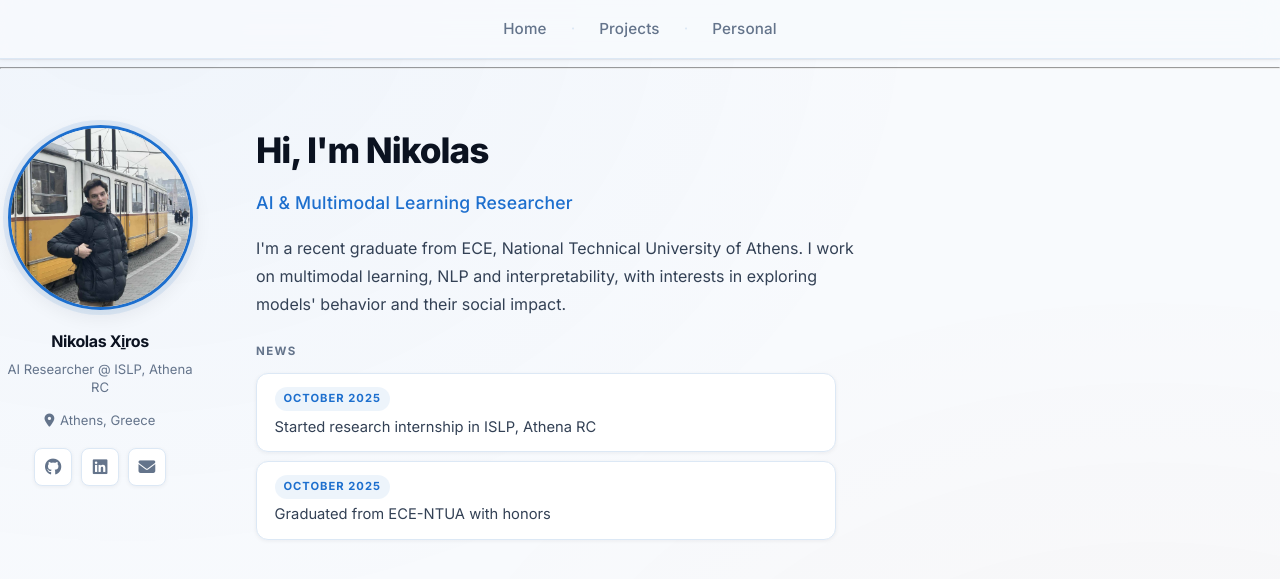
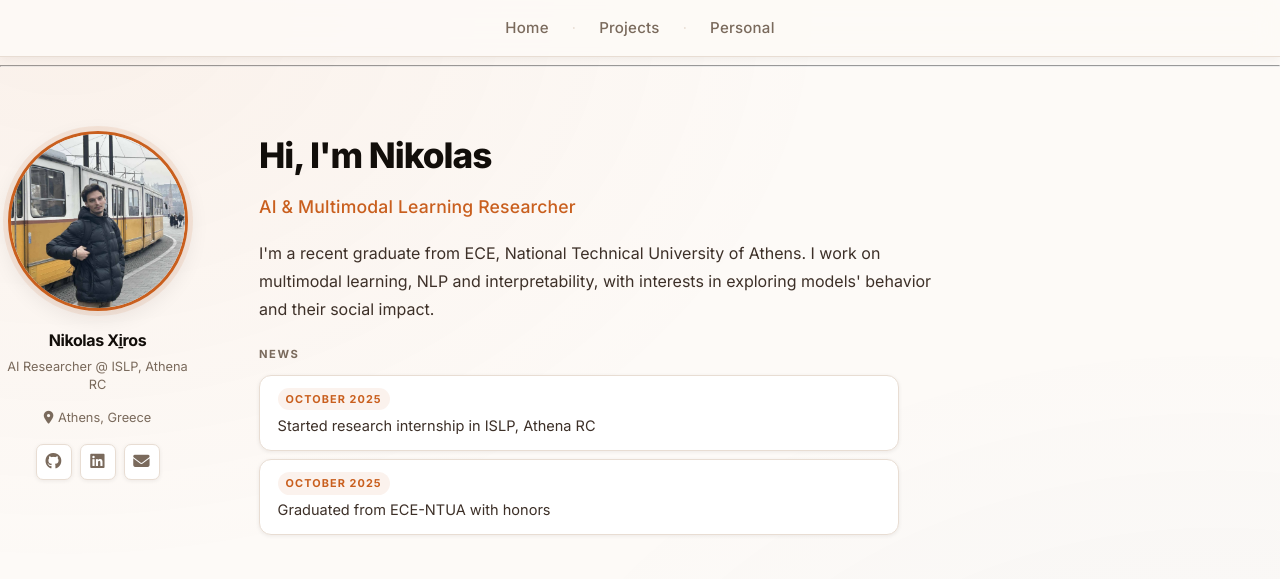
Before and after one commit to nickxir12/nickxir12.github.io, a Jekyll site: the page built from index.md, in a window 1280 px wide. Shown: the top 579 px of the page. Built offline with Jekyll 4.4.1, drawn with Linux system fonts in a browser that asks for light colours; some web fonts are replaced.

Commit message:
Warm light palette, wider home, quote inline under photo

```diff
--- a/assets/css/custom.css
+++ b/assets/css/custom.css
@@ -3,34 +3,41 @@
 @import url('https://fonts.googleapis.com/css2?family=Playfair+Display:ital,wght@0,400;0,500;1,400;1,500&display=swap');
 
 /* =============================
-   DESIGN TOKENS — light professional
+   DESIGN TOKENS
 ============================= */
 :root {
-  --bg:             #f8fafd;
-  --bg-surface:     #ffffff;
-  --bg-card:        #ffffff;
-  --bg-card-hover:  #f0f7ff;
+  /* Background */
+  --bg:           #fdfaf7;
+  --bg-surface:   #ffffff;
+  --bg-card:      #ffffff;
+  --bg-card-hover:#fff8f2;
 
-  --border:         #dce8f5;
-  --border-hover:   #93c5fd;
+  /* Borders */
+  --border:       #e8ddd3;
+  --border-hover: #f4845f;
 
-  --accent:         #1d6fce;
-  --accent-light:   rgba(29,111,206,0.08);
-  --accent-2:       #db620b;
-  --accent-green:   #0e7a45;
+  /* Accents */
+  --accent:        #c95f1e;   /* warm orange */
+  --accent-light:  rgba(201,95,30,0.08);
+  --accent-deep:   #9c3d08;
+  --accent-blue:   #2d6da8;   /* contrast blue for links/badges */
+  --accent-green:  #1a6e45;
 
-  --text-primary:   #0f1724;
-  --text-secondary: #334155;
-  --text-muted:     #64748b;
-  --heading:        #0b1220;
+  /* Text */
+  --text-primary:  #1a1410;
+  --text-secondary:#3d3028;
+  --text-muted:    #7a6a5c;
+  --heading:       #120e0a;
 
-  --radius-sm:  8px;
-  --radius-md:  12px;
-  --radius-lg:  18px;
+  /* Radii */
+  --radius-sm: 7px;
+  --radius-md: 12px;
+  --radius-lg: 18px;
 
-  --shadow-sm:  0 1px 4px rgba(15,23,36,0.06);
-  --shadow-md:  0 6px 20px rgba(15,23,36,0.08);
-  --shadow-lg:  0 14px 40px rgba(15,23,36,0.11);
+  /* Shadows */
+  --shadow-sm: 0 1px 4px rgba(30,15,5,0.07);
+  --shadow-md: 0 6px 22px rgba(30,15,5,0.09);
+  --shadow-lg: 0 14px 40px rgba(30,15,5,0.12);
 }
 
 /* =============================
@@ -50,14 +57,13 @@ html, body {
   -webkit-font-smoothing: antialiased;
 }
 
-/* Subtle radial tints */
 body::before {
   content: '';
   position: fixed;
   inset: 0;
   background:
-    radial-gradient(ellipse at 10% 0%, rgba(29,111,206,0.04) 0, transparent 50%),
-    radial-gradient(ellipse at 90% 100%, rgba(219,98,11,0.03) 0, transparent 50%);
+    radial-gradient(ellipse at 5% 0%,   rgba(201,95,30,0.06)  0, transparent 45%),
+    radial-gradient(ellipse at 95% 100%, rgba(45,109,168,0.04) 0, transparent 45%);
   pointer-events: none;
   z-index: 0;
 }
@@ -73,20 +79,19 @@ h1, h2, h3, h4, h5, h6 {
   margin-top: 0;
 }
 
-h1 { font-size: 2.5rem; line-height: 1.15; }
+h1 { font-size: 2.6rem; line-height: 1.14; }
 h2 { font-size: 1.85rem; }
 h3 { font-size: 1.25rem; }
 
 p, li { color: var(--text-secondary); font-size: 1.0rem; line-height: 1.75; }
 
 a {
-  color: var(--accent);
+  color: var(--accent-blue);
   text-decoration: none;
-  transition: color 0.2s ease;
+  transition: color 0.18s ease;
 }
-a:hover { color: #1558a8; }
+a:hover { color: var(--accent); }
 
-/* Hide GitHub Pages skip link */
 a.skip-to-content {
   display: none !important;
   visibility: hidden !important;
@@ -98,17 +103,17 @@ a.skip-to-content {
    ANIMATIONS
 ============================= */
 @keyframes fadeUp {
-  from { opacity: 0; transform: translateY(22px); }
+  from { opacity: 0; transform: translateY(20px); }
   to   { opacity: 1; transform: translateY(0); }
 }
 
 /* =============================
-   HEADER (hide default)
+   HEADER (hide default Cayman)
 ============================= */
 .page-header { display: none !important; }
 
 /* =============================
-   NAVIGATION
+   NAVIGATION — warm cream bar
 ============================= */
 .top-nav {
   position: sticky;
@@ -117,45 +122,45 @@ a.skip-to-content {
   width: 100vw;
   margin-left: calc(50% - 50vw);
   margin-right: calc(50% - 50vw);
-  margin-bottom: 0;
   padding: 0;
-  background: rgba(248,250,253,0.88);
-  backdrop-filter: blur(16px) saturate(160%);
-  -webkit-backdrop-filter: blur(16px) saturate(160%);
-  border-bottom: 1px solid var(--border);
-  box-shadow: 0 1px 0 rgba(15,23,36,0.04), var(--shadow-sm);
+  /* warm tinted glass */
+  background: rgba(253,250,247,0.90);
+  backdrop-filter: blur(14px) saturate(140%);
+  -webkit-backdrop-filter: blur(14px) saturate(140%);
+  border-bottom: 1.5px solid var(--border);
+  box-shadow: 0 2px 10px rgba(30,15,5,0.06);
 }
 
 .nav-links {
-  max-width: 1280px;
+  max-width: 1300px;
   margin: 0 auto;
-  padding: 0 2.5rem;
+  padding: 0 3rem;
   display: flex;
   align-items: center;
   justify-content: center;
-  gap: 0.2rem;
-  height: 58px;
+  gap: 0.15rem;
+  height: 56px;
 }
 
 .nav-links a {
   position: relative;
   color: var(--text-muted);
   font-weight: 500;
-  font-size: 0.95rem;
-  letter-spacing: 0.01em;
-  padding: 0.45rem 1.1rem;
+  font-size: 0.94rem;
+  letter-spacing: 0.015em;
+  padding: 0.42rem 1.15rem;
   border-radius: var(--radius-sm);
-  transition: color 0.2s ease, background 0.2s ease;
+  transition: color 0.18s ease, background 0.18s ease;
   text-decoration: none;
 }
 
 .nav-links a::after {
   content: '';
   position: absolute;
-  bottom: 2px;
+  bottom: 3px;
   left: 50%;
   transform: translateX(-50%) scaleX(0);
-  width: 55%;
+  width: 50%;
   height: 2px;
   background: var(--accent);
   border-radius: 2px;
@@ -163,7 +168,7 @@ a.skip-to-content {
 }
 
 .nav-links a:hover {
-  color: var(--text-primary);
+  color: var(--accent);
   background: var(--accent-light);
 }
 
@@ -179,36 +184,36 @@ a.skip-to-content {
 
 .nav-links .sep {
   color: var(--border);
-  margin: 0 0.2rem;
-  font-size: 1rem;
+  margin: 0 0.15rem;
+  font-size: 0.9rem;
   user-select: none;
 }
 
 /* =============================
-   LAYOUT — wider content
+   LAYOUT — full-width content
 ============================= */
 .main-content {
   position: relative;
   z-index: 1;
-  max-width: 1280px;
+  max-width: 1300px;
   margin: 0 auto;
-  padding: 2rem 3rem 5rem;
+  padding: 0 3rem 5rem;
 }
 
 /* =============================
-   HERO SECTION
+   HERO — spans full content width
 ============================= */
 .hero-banner {
-  padding: 3rem 0 2rem;
-  max-width: 1280px;
+  padding: 3.5rem 0 2.5rem;
+  max-width: 1300px;
   margin: 0 auto;
-  animation: fadeUp 0.65s ease-out both;
+  animation: fadeUp 0.6s ease-out both;
 }
 
 .hero-inner {
   display: flex;
   align-items: flex-start;
-  gap: 3.5rem;
+  gap: 4rem;
   flex-wrap: wrap;
 }
 
@@ -219,53 +224,53 @@ a.skip-to-content {
   flex-direction: column;
   align-items: center;
   text-align: center;
-  width: 200px;
+  width: 195px;
 }
 
 .hero-pic {
-  width: 185px;
-  height: 185px;
+  width: 180px;
+  height: 180px;
   border-radius: 50%;
   object-fit: cover;
   border: 3px solid var(--accent);
-  box-shadow: 0 0 0 5px rgba(29,111,206,0.10), var(--shadow-md);
+  box-shadow: 0 0 0 5px rgba(201,95,30,0.10), var(--shadow-md);
   transition: box-shadow 0.3s ease, transform 0.3s ease;
 }
 
 .hero-pic:hover {
-  box-shadow: 0 0 0 8px rgba(29,111,206,0.14), var(--shadow-lg);
-  transform: scale(1.02);
+  box-shadow: 0 0 0 8px rgba(201,95,30,0.14), var(--shadow-lg);
+  transform: scale(1.025);
 }
 
-.profile-info { margin-top: 1.1rem; width: 100%; }
+.profile-info { margin-top: 1rem; width: 100%; }
 
 .profile-name {
   font-size: 1.0rem;
   font-weight: 700;
   color: var(--heading);
-  margin: 0 0 0.3rem;
+  margin: 0 0 0.25rem;
 }
 
 .profile-role {
-  font-size: 0.82rem;
+  font-size: 0.8rem;
   color: var(--text-muted);
-  margin: 0 0 0.3rem;
+  margin: 0 0 0.25rem;
   line-height: 1.4;
 }
 
 .profile-location {
-  font-size: 0.82rem;
+  font-size: 0.8rem;
   color: var(--text-muted);
-  margin-bottom: 1rem;
+  margin-bottom: 0.9rem;
   display: flex;
   align-items: center;
   justify-content: center;
-  gap: 0.35rem;
+  gap: 0.3rem;
 }
 
 .profile-links {
   display: flex;
-  gap: 0.55rem;
+  gap: 0.5rem;
   justify-content: center;
   flex-wrap: wrap;
 }
@@ -274,42 +279,40 @@ a.skip-to-content {
   display: inline-flex;
   align-items: center;
   justify-content: center;
-  width: 38px;
-  height: 38px;
+  width: 36px;
+  height: 36px;
   border-radius: var(--radius-sm);
   background: var(--bg-surface);
-  border: 1px solid var(--border);
+  border: 1.5px solid var(--border);
   color: var(--text-muted);
   font-size: 0;
   transition: all 0.2s ease;
   box-shadow: var(--shadow-sm);
 }
 
-.profile-links a i {
-  font-size: 1.05rem;
-}
+.profile-links a i { font-size: 1.02rem; }
 
 .profile-links a:hover {
   background: var(--accent-light);
-  border-color: var(--border-hover);
+  border-color: var(--accent);
   color: var(--accent);
   transform: translateY(-2px);
-  box-shadow: 0 4px 12px rgba(29,111,206,0.18);
+  box-shadow: 0 4px 12px rgba(201,95,30,0.18);
 }
 
-/* Hero text column */
+/* Hero text — takes all remaining width */
 .hero-content {
   flex: 1 1 0;
   min-width: 0;
-  padding-top: 0.4rem;
+  padding-top: 0.3rem;
 }
 
 .hero-content h1 {
-  font-size: 2.55rem;
+  font-size: 2.6rem;
   font-weight: 800;
   letter-spacing: -1px;
   color: var(--heading);
-  margin-bottom: 0.4rem;
+  margin-bottom: 0.35rem;
   line-height: 1.1;
 }
 
@@ -317,7 +320,7 @@ a.skip-to-content {
   font-size: 1.1rem !important;
   font-weight: 500;
   color: var(--accent) !important;
-  margin-bottom: 0.9rem !important;
+  margin-bottom: 0.85rem !important;
   letter-spacing: 0.01em;
 }
 
@@ -325,8 +328,8 @@ a.skip-to-content {
   font-size: 1.0rem;
   color: var(--text-secondary);
   line-height: 1.75;
-  max-width: 620px;
-  margin-bottom: 1.5rem;
+  max-width: 680px;
+  margin-bottom: 1.4rem;
 }
 
 .hero-banner h1 {
@@ -350,20 +353,20 @@ a.skip-to-content {
   display: flex;
   flex-direction: column;
   align-items: center;
-  animation: fadeUp 0.65s ease-out both;
+  animation: fadeUp 0.6s ease-out both;
   text-align: center;
 }
 
 .section-box h1 {
-  font-size: 1.7rem;
-  margin-bottom: 1.5rem;
+  font-size: 1.65rem;
+  margin-bottom: 1.4rem;
   color: var(--heading);
   border-bottom: none;
   padding: 0;
 }
 
 .section-box h3 {
-  font-size: 1.15rem;
+  font-size: 1.1rem;
   font-weight: 600;
   margin-top: 1.2rem;
   color: var(--heading);
@@ -384,47 +387,47 @@ a.skip-to-content {
   font-size: 1.5rem !important;
   font-weight: 700;
   color: var(--heading) !important;
-  margin-bottom: 0.4rem !important;
+  margin-bottom: 0.35rem !important;
   letter-spacing: -0.3px;
 }
 
 .section-title::after {
   content: '';
   display: block;
-  width: 36px;
+  width: 34px;
   height: 3px;
-  background: linear-gradient(90deg, var(--accent), var(--accent-2));
+  background: linear-gradient(90deg, var(--accent), var(--accent-blue));
   border-radius: 2px;
-  margin: 0.5rem auto 0;
+  margin: 0.45rem auto 0;
 }
 
 /* =============================
    NEWS ITEMS
 ============================= */
 .news-heading {
-  font-size: 0.72rem;
+  font-size: 0.7rem;
   font-weight: 700;
-  letter-spacing: 0.12em;
+  letter-spacing: 0.14em;
   text-transform: uppercase;
   color: var(--text-muted);
-  margin: 1.5rem 0 0.7rem;
+  margin: 1.4rem 0 0.65rem;
 }
 
 .news-section {
   display: flex;
   flex-direction: column;
-  gap: 0.55rem;
+  gap: 0.5rem;
   width: 100%;
-  max-width: 580px;
+  max-width: 640px;
 }
 
 .news-item {
   background: var(--bg-surface);
-  border: 1px solid var(--border);
+  border: 1.5px solid var(--border);
   border-radius: var(--radius-md);
-  padding: 0.8rem 1.1rem;
+  padding: 0.78rem 1.1rem;
   box-shadow: var(--shadow-sm);
-  transition: border-color 0.22s ease, background 0.22s ease, transform 0.22s ease, box-shadow 0.22s ease;
+  transition: border-color 0.2s, background 0.2s, transform 0.2s, box-shadow 0.2s;
   cursor: default;
   text-align: left;
 }
@@ -432,27 +435,27 @@ a.skip-to-content {
 .news-item:hover {
   border-color: var(--border-hover);
   background: var(--bg-card-hover);
-  transform: translateX(4px);
+  transform: translateX(5px);
   box-shadow: var(--shadow-md);
 }
 
 .news-date {
   display: inline-block;
-  font-size: 0.7rem;
+  font-size: 0.68rem;
   font-weight: 700;
-  letter-spacing: 0.09em;
+  letter-spacing: 0.1em;
   text-transform: uppercase;
   color: var(--accent);
   background: var(--accent-light);
-  padding: 0.15rem 0.55rem;
+  padding: 0.12rem 0.5rem;
   border-radius: 99px;
-  margin-bottom: 0.3rem;
+  margin-bottom: 0.28rem;
 }
 
 .news-item p {
   margin: 0;
   color: var(--text-secondary) !important;
-  font-size: 0.92rem !important;
+  font-size: 0.91rem !important;
   line-height: 1.55;
 }
 
@@ -462,23 +465,23 @@ a.skip-to-content {
 .project-list {
   display: flex;
   flex-direction: column;
-  gap: 1.1rem;
+  gap: 1.05rem;
   align-items: stretch;
   width: 100%;
-  max-width: 960px;
-  margin: 1.5rem auto 0;
+  max-width: 980px;
+  margin: 1.4rem auto 0;
 }
 
 .project-card {
   width: 100%;
   text-align: left;
-  padding: 1.5rem 1.9rem;
+  padding: 1.45rem 1.85rem;
   background: var(--bg-surface);
-  border: 1px solid var(--border);
+  border: 1.5px solid var(--border);
   border-radius: var(--radius-lg);
   box-shadow: var(--shadow-sm);
   cursor: default;
-  transition: border-color 0.22s ease, background 0.22s ease, transform 0.22s ease, box-shadow 0.22s ease;
+  transition: border-color 0.2s, background 0.2s, transform 0.2s, box-shadow 0.2s;
   position: relative;
   overflow: hidden;
 }
@@ -488,9 +491,9 @@ a.skip-to-content {
   position: absolute;
   top: 0; left: 0; right: 0;
   height: 3px;
-  background: linear-gradient(90deg, var(--accent), var(--accent-2));
+  background: linear-gradient(90deg, var(--accent), var(--accent-blue));
   opacity: 0;
-  transition: opacity 0.22s ease;
+  transition: opacity 0.2s;
 }
 
 .project-card:hover {
@@ -502,44 +505,34 @@ a.skip-to-content {
 
 .project-card:hover::before { opacity: 1; }
 
-.project-card h3 {
-  font-size: 1.1rem;
-  color: var(--heading);
-  margin-bottom: 0.3rem;
-}
+.project-card h3 { font-size: 1.08rem; color: var(--heading); margin-bottom: 0.28rem; }
 
 .project-card p {
   color: var(--text-secondary) !important;
-  font-size: 0.93rem !important;
-  margin: 0.25rem 0;
+  font-size: 0.92rem !important;
+  margin: 0.22rem 0;
   line-height: 1.65;
 }
 
-.project-card em {
-  color: var(--text-muted) !important;
-  font-style: italic;
-}
+.project-card em { color: var(--text-muted) !important; font-style: italic; }
 
 .conference-note {
   display: block;
-  margin-top: 0.4rem;
+  margin-top: 0.38rem;
   font-size: 0.82rem !important;
   color: var(--accent-green) !important;
-  font-style: normal;
   font-weight: 600;
 }
 
 /* =============================
-   INTEREST / GENERIC CARDS
+   GENERIC CARDS
 ============================= */
 .card-grid {
   display: grid;
   grid-template-columns: repeat(2, 1fr);
-  gap: 1.5rem;
-  margin-top: 1.5rem;
-  max-width: 960px;
-  margin-left: auto;
-  margin-right: auto;
+  gap: 1.4rem;
+  margin: 1.4rem auto 0;
+  max-width: 980px;
 }
 
 @media (max-width: 768px) {
@@ -548,12 +541,12 @@ a.skip-to-content {
 
 .card {
   background: var(--bg-surface);
-  padding: 1.4rem 1.7rem;
+  padding: 1.35rem 1.65rem;
   border-radius: var(--radius-lg);
   text-align: center;
-  border: 1px solid var(--border);
+  border: 1.5px solid var(--border);
   box-shadow: var(--shadow-sm);
-  transition: border-color 0.22s ease, background 0.22s ease, transform 0.22s ease, box-shadow 0.22s ease;
+  transition: border-color 0.2s, background 0.2s, transform 0.2s, box-shadow 0.2s;
 }
 
 .card:hover {
@@ -563,35 +556,16 @@ a.skip-to-content {
   box-shadow: var(--shadow-md);
 }
 
-.card h2 { font-size: 1.25rem; margin-bottom: 0.4rem; color: var(--heading); }
-.card a { color: var(--accent); font-weight: 600; }
-.card a:hover { color: #1558a8; text-decoration: underline; }
+.card h2 { font-size: 1.2rem; margin-bottom: 0.35rem; color: var(--heading); }
+.card a { color: var(--accent-blue); font-weight: 600; }
+.card a:hover { color: var(--accent); text-decoration: underline; }
 
 /* =============================
    PHOTOGRAPHY
 ============================= */
-.photo-single {
-  width: 100%;
-  max-width: 860px;
-  max-height: 720px;
-  margin: 1.5rem auto;
-  border-radius: var(--radius-lg);
-  overflow: hidden;
-  box-shadow: var(--shadow-lg);
-}
-
-#random-image {
-  width: 100%;
-  height: 750px;
-  object-fit: cover;
-  display: block;
-  margin: 0 auto;
-  border-radius: var(--radius-lg);
-}
-
 .photo-carousel {
   width: 100%;
-  max-width: 860px;
+  max-width: 820px;
   margin: 1rem auto;
   display: flex;
   justify-content: center;
@@ -599,7 +573,7 @@ a.skip-to-content {
 }
 
 #carousel-image {
-  max-width: 780px;
+  max-width: 760px;
   max-height: 560px;
   width: auto;
   height: auto;
@@ -608,12 +582,12 @@ a.skip-to-content {
   margin: 0 auto;
   border-radius: var(--radius-lg);
   box-shadow: var(--shadow-lg);
-  border: 1px solid var(--border);
+  border: 1.5px solid var(--border);
 }
 
 @media (max-width: 768px) {
   .photo-carousel { max-width: 100%; }
-  #carousel-image { max-width: 100%; max-height: 420px; }
+  #carousel-image { max-width: 100%; max-height: 400px; }
 }
 
 .photo-caption {
@@ -623,78 +597,81 @@ a.skip-to-content {
   margin-top: 0.4rem;
 }
 
-.photo-link {
-  color: var(--accent-2) !important;
-  font-weight: 600;
-}
-.photo-link:hover { color: #b84e08 !important; }
+.photo-link { color: var(--accent) !important; font-weight: 600; }
+.photo-link:hover { color: var(--accent-deep) !important; }
 
 .photography-title { text-align: center !important; width: 100%; }
 .no-underline { text-decoration: none !important; }
 .no-underline:hover { text-decoration: none !important; }
 
-/* Photo gallery grid */
+#random-image {
+  width: 100%; height: 750px; object-fit: cover;
+  display: block; margin: 0 auto;
+  border-radius: var(--radius-lg);
+}
+
+.photo-single {
+  width: 100%; max-width: 840px; max-height: 720px;
+  margin: 1.5rem auto;
+  border-radius: var(--radius-lg);
+  overflow: hidden;
+  box-shadow: var(--shadow-lg);
+}
+
 .photo-grid {
   display: grid;
   grid-template-columns: repeat(auto-fill, minmax(200px, 1fr));
   gap: 12px;
-  margin-top: 1.25rem;
+  margin-top: 1.2rem;
 }
 
 .photo-item { display: block; overflow: hidden; border-radius: var(--radius-md); }
 .photo-item img {
-  width: 100%;
-  max-height: 500px;
-  object-fit: cover;
-  display: block;
-  border-radius: var(--radius-md);
-  border: 1px solid var(--border);
+  width: 100%; max-height: 500px; object-fit: cover;
+  display: block; border-radius: var(--radius-md);
+  border: 1.5px solid var(--border);
   transition: transform 0.28s ease, box-shadow 0.28s ease;
 }
-
-.photo-item:hover img {
-  transform: scale(1.04);
-  box-shadow: 0 10px 28px rgba(15,23,36,0.14);
-}
+.photo-item:hover img { transform: scale(1.04); box-shadow: 0 10px 28px rgba(30,15,5,0.14); }
 
 @media (max-width: 768px) {
   .photo-grid { grid-template-columns: repeat(2, 1fr); gap: 8px; }
 }
 
 /* =============================
-   SAYINGS / QUOTES
+   SAYINGS — inline quote block
 ============================= */
 .sayings-list {
   list-style: none;
   padding: 0;
-  margin: 1rem auto;
+  margin: 1.2rem auto 0;
   max-width: 680px;
   width: 100%;
 }
 
 .sayings-list li {
   font-family: 'Playfair Display', serif !important;
-  font-size: 1.05rem !important;
+  font-size: 1.02rem !important;
   font-style: italic;
   color: var(--text-secondary) !important;
   line-height: 1.85;
-  padding: 1.0rem 1.4rem;
+  padding: 0.9rem 1.4rem;
   border-left: 3px solid var(--accent);
   background: var(--bg-surface);
   border-radius: 0 var(--radius-md) var(--radius-md) 0;
-  margin-bottom: 0.7rem;
+  margin-bottom: 0.6rem;
   text-align: left;
   box-shadow: var(--shadow-sm);
-  transition: border-color 0.2s ease, background 0.2s ease;
+  transition: border-color 0.2s, background 0.2s;
 }
 
 .sayings-list li:hover {
-  border-color: var(--accent-2);
+  border-color: var(--accent-blue);
   background: var(--bg-card-hover);
 }
 
 /* =============================
-   SITE HEADER / FOOTER
+   HEADER / FOOTER
 ============================= */
 .site-header { display: none; }
 .site-footer  { display: none; }
@@ -705,27 +682,25 @@ a.skip-to-content {
   background: var(--bg-surface);
   color: var(--text-muted);
   margin-top: 5rem;
-  border-top: 1px solid var(--border);
-  font-size: 0.88rem;
+  border-top: 1.5px solid var(--border);
+  font-size: 0.87rem;
 }
 
 .social-links a {
-  font-size: 1.5rem;
+  font-size: 1.45rem;
   color: var(--text-muted);
-  margin: 0 0.75rem;
-  transition: color 0.2s ease, transform 0.2s ease;
+  margin: 0 0.7rem;
+  transition: color 0.2s, transform 0.2s;
   display: inline-block;
 }
-.social-links a:hover {
-  color: var(--accent);
-  transform: scale(1.15) translateY(-2px);
-}
+.social-links a:hover { color: var(--accent); transform: scale(1.15) translateY(-2px); }
 
 /* =============================
    RESPONSIVE
 ============================= */
-@media (max-width: 900px) {
-  .main-content { padding: 1.5rem 1.5rem 4rem; }
+@media (max-width: 960px) {
+  .main-content { padding: 0 1.5rem 4rem; }
+  .hero-banner  { padding: 2.5rem 0 2rem; }
 }
 
 @media (max-width: 768px) {
@@ -737,13 +712,13 @@ a.skip-to-content {
   h2 { font-size: 1.5rem; }
   h3 { font-size: 1.1rem; }
   .news-section { max-width: 100%; }
-  .project-card { padding: 1.2rem 1.4rem; }
+  .project-card { padding: 1.15rem 1.35rem; }
   .nav-links { padding: 0 1rem; gap: 0; }
-  .nav-links a { padding: 0.4rem 0.7rem; font-size: 0.88rem; }
+  .nav-links a { padding: 0.38rem 0.65rem; font-size: 0.87rem; }
 }
 
-/* Fallback nav overrides */
+/* Fallback nav */
 p[align="center"] { margin: 0; }
 p[align="center"] a { padding: 0 0.5rem; font-weight: 600; color: var(--accent); }
-p[align="center"] a:hover { color: #1558a8; }
-nav strong { color: var(--accent-2); }
+p[align="center"] a:hover { color: var(--accent-deep); }
+nav strong { color: var(--accent); }
--- a/index.md
+++ b/index.md
@@ -2,7 +2,7 @@
 title: "Home"
 ---
 
-<link rel="stylesheet" href="{{ '/assets/css/custom.css?v=21' | relative_url }}">
+<link rel="stylesheet" href="{{ '/assets/css/custom.css?v=22' | relative_url }}">
 <link href="https://fonts.googleapis.com/css2?family=Inter:wght@400;600;700&display=swap" rel="stylesheet">
 <link rel="stylesheet" href="https://cdnjs.cloudflare.com/ajax/libs/font-awesome/6.4.0/css/all.min.css">
 
```
Also changed, not shown: about.md (+1 -1 lines), interests.md (+6 -26 lines), projects.md (+1 -1 lines).
